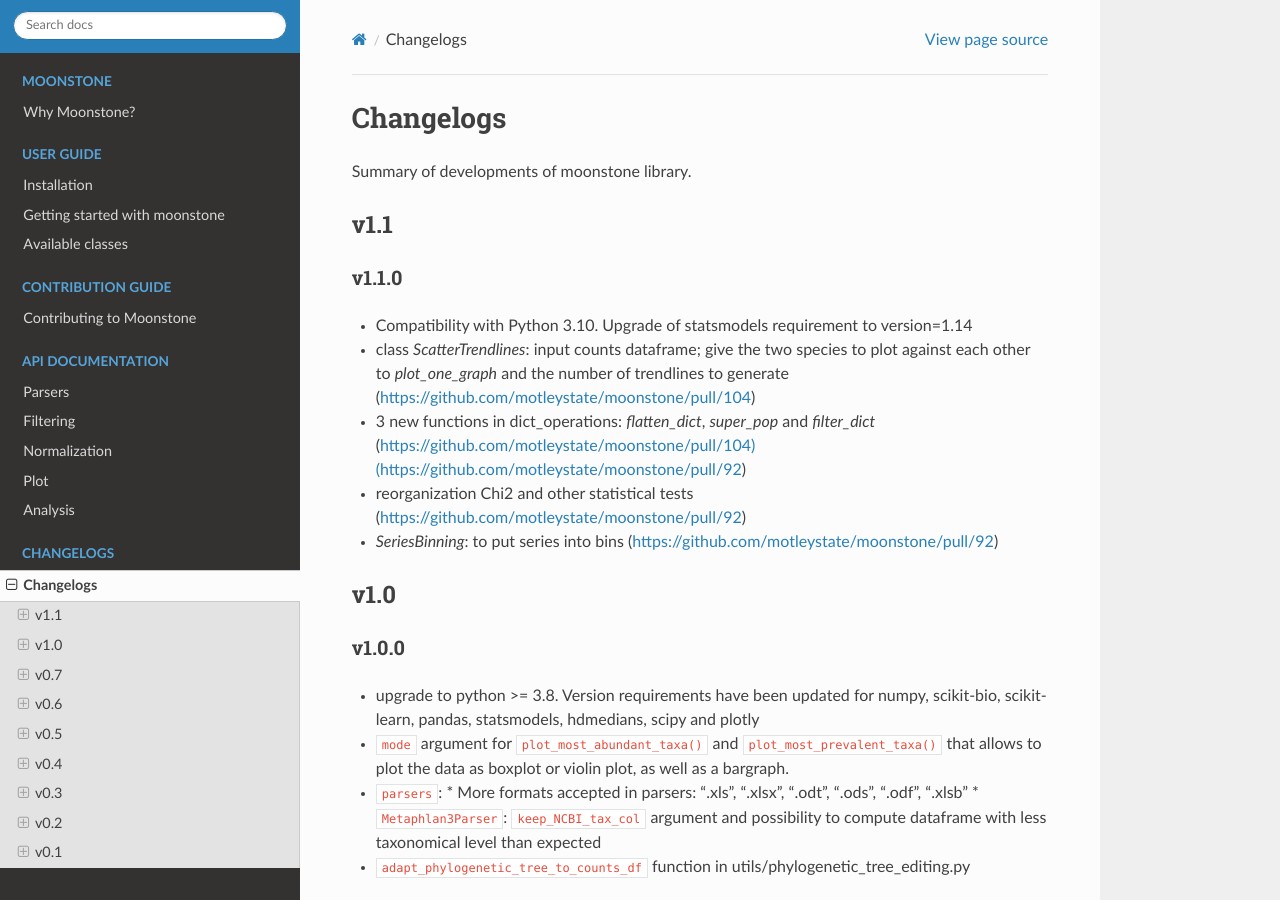
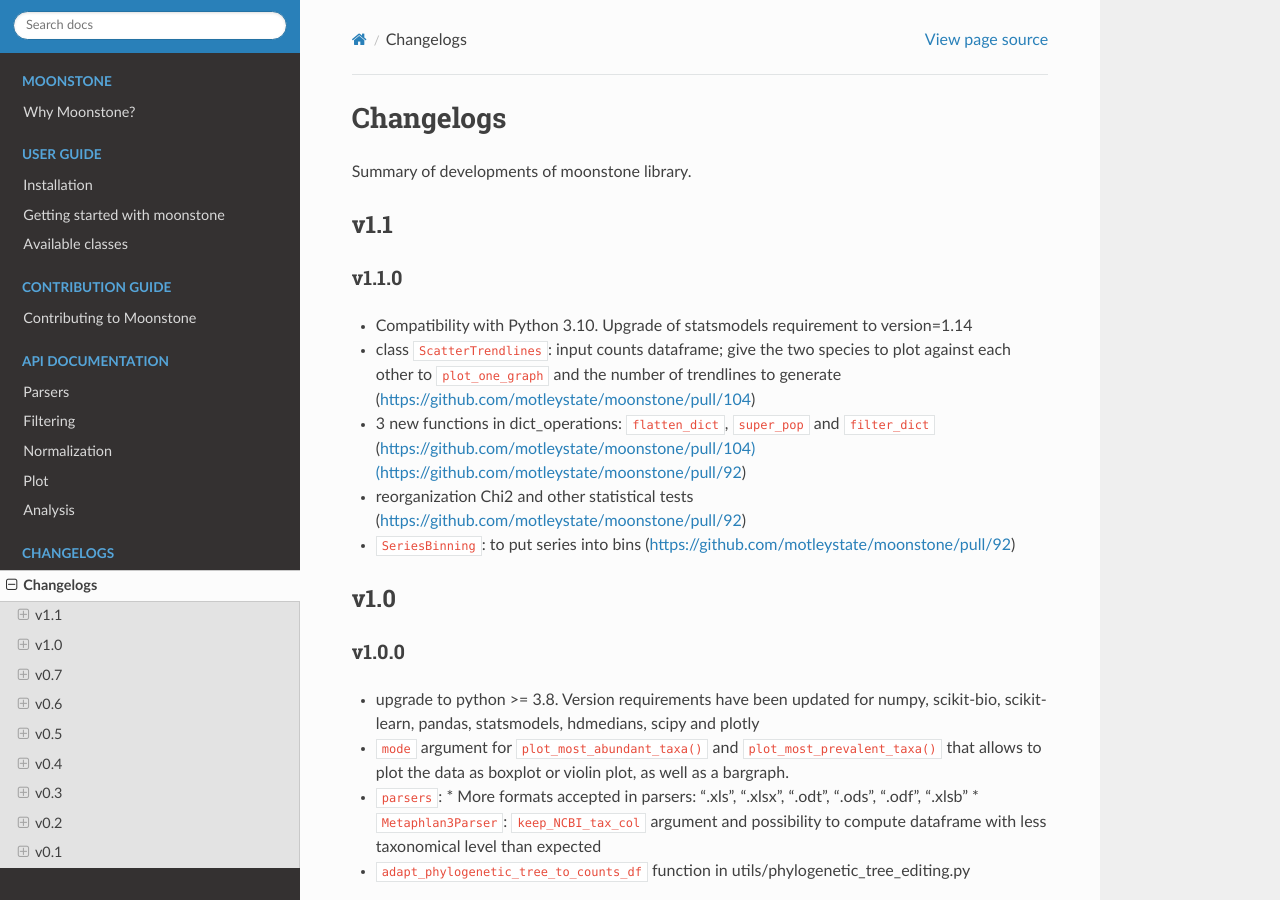
Before and after one commit to motleystate/moonstone, a Sphinx documentation site: the page built from docs/changelogs.rst, in a window 1280 px wide and 900 px high. Built offline with Sphinx 7.4.7 and the Read the Docs theme 2.0.0, drawn with Linux system fonts in a browser that asks for light colours.

Commit message:
version bump : `` in changelogs

```diff
--- a/docs/changelogs.rst
+++ b/docs/changelogs.rst
@@ -14,10 +14,10 @@
 ------
 
 * Compatibility with Python 3.10. Upgrade of statsmodels requirement to version=1.14
-* class `ScatterTrendlines`: input counts dataframe; give the two species to plot against each other to `plot_one_graph` and the number of trendlines to generate (https://github.com/motleystate/moonstone/pull/104)
-* 3 new functions in dict_operations: `flatten_dict`, `super_pop` and `filter_dict` (https://github.com/motleystate/moonstone/pull/104)(https://github.com/motleystate/moonstone/pull/92)
+* class ``ScatterTrendlines``: input counts dataframe; give the two species to plot against each other to ``plot_one_graph`` and the number of trendlines to generate (https://github.com/motleystate/moonstone/pull/104)
+* 3 new functions in dict_operations: ``flatten_dict``, ``super_pop`` and ``filter_dict`` (https://github.com/motleystate/moonstone/pull/104)(https://github.com/motleystate/moonstone/pull/92)
 * reorganization Chi2 and other statistical tests (https://github.com/motleystate/moonstone/pull/92)
-* `SeriesBinning`: to put series into bins (https://github.com/motleystate/moonstone/pull/92)
+* ``SeriesBinning``: to put series into bins (https://github.com/motleystate/moonstone/pull/92)
 
 v1.0
 ====
```
